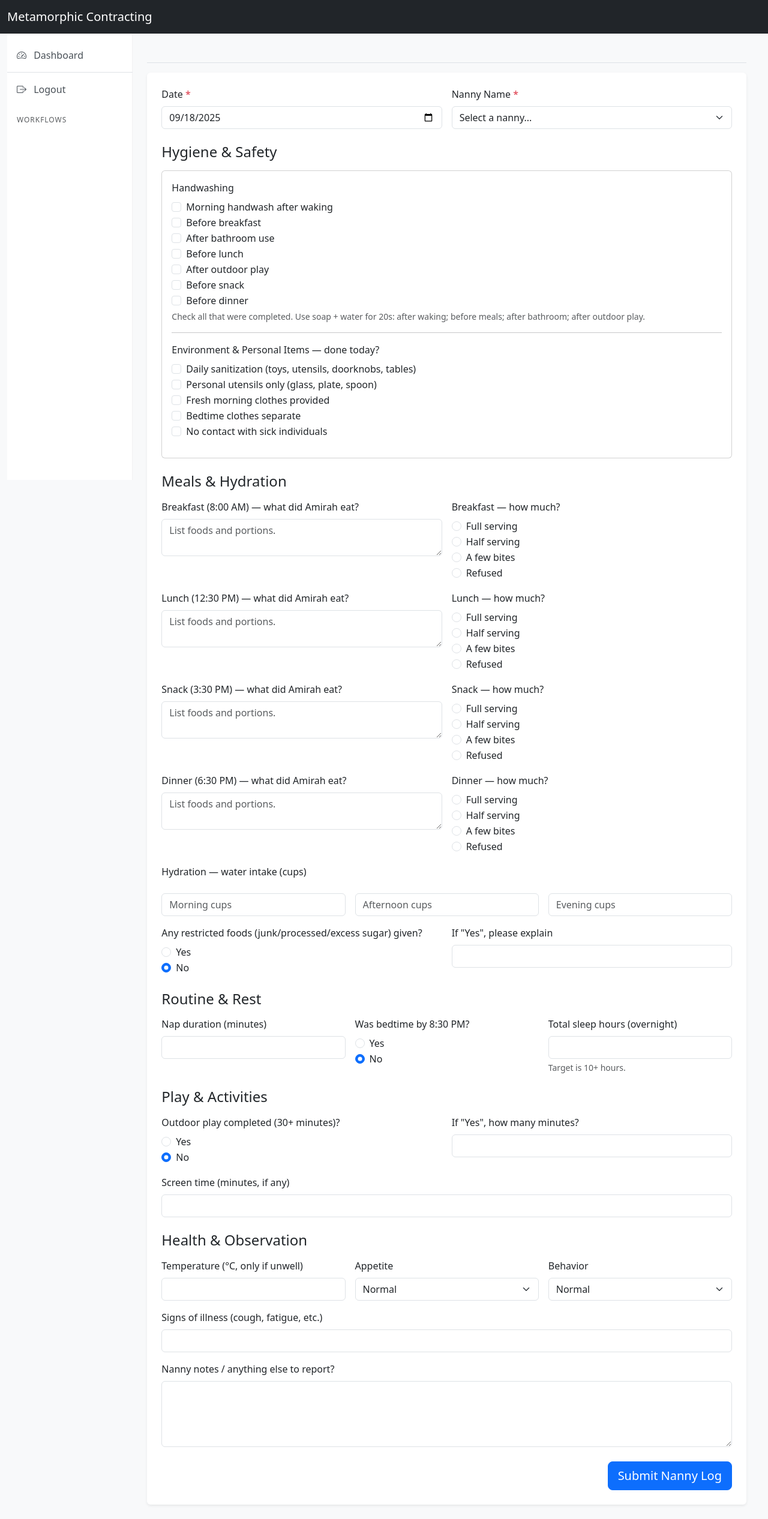
After one commit to aiengrshafiq/metamorphic_jobcard_digitization, a FastAPI app: template templates/nanny_log.html in a window 1280 px wide. The commit adds this page. Shown: the whole page at 60% size. Run offline with FastAPI, Linux system fonts and the light colour scheme; the template is opened without the code that fills it, so the values that code supplies are empty; parts of the project's set-up code (start-up, migrations or seed data) failed here and were passed over; some libraries are stand-ins or nearby versions.

Commit message:
nany code

```diff
--- a/app/main.py
+++ b/app/main.py
@@ -10,7 +10,7 @@ from app.core.config import settings
 from app.admin import MyAuthBackend, create_admin_views
 
 # Import all the routers
-from app.api.endpoints import pages, job_cards, reports, procurement, uploads, users, approvals
+from app.api.endpoints import pages, job_cards, reports, procurement, uploads, users, approvals, nanny_log
 from app.auth.router import router as auth_router
 
 
@@ -52,6 +52,7 @@ app.include_router(procurement.router, prefix="/procurement", tags=["Procurement
 app.include_router(uploads.router, prefix="/uploads", tags=["Uploads"])
 app.include_router(users.router, prefix="/users", tags=["Users"])
 app.include_router(approvals.router, prefix="/api/approvals", tags=["Approvals"])
+app.include_router(nanny_log.router, prefix="/nanny-log", tags=["Nanny Log"])
 # -------------------------------
 
 @app.get("/health", tags=["System"])
--- a/templates/base.html
+++ b/templates/base.html
@@ -65,6 +65,13 @@
                         {% if is_privileged %}
                             <li class="nav-item"><a class="nav-link" href="/material-requisition-form"><i class="bi bi-box-seam me-2"></i> Material Requisition</a></li>
                         {% endif %}
+                         {% if is_privileged or 'User' in user_roles %}
+                     <li class="nav-item">
+                        <a class="nav-link" href="/nanny-log-form">
+                            <i class="bi bi-person-hearts me-2"></i> Daily Nanny Log
+                        </a>
+                    </li>
+                    {% endif %}
                     </ul>
                     {% endif %}
 
@@ -129,6 +136,13 @@
                      {% if is_privileged or 'Supervisor/Site Officer' in user_roles %}
                          <li class="nav-item"><a class="nav-link" href="/material-requisition-form"><i class="bi bi-box-seam me-2"></i> Material Requisition</a></li>
                      {% endif %}
+                      {% if is_privileged or 'User' in user_roles %}
+                     <li class="nav-item">
+                        <a class="nav-link" href="/nanny-log-form">
+                            <i class="bi bi-person-hearts me-2"></i> Daily Nanny Log
+                        </a>
+                    </li>
+                    {% endif %}
                  </ul>
                  {% endif %}
 
--- /dev/null
+++ b/templates/nanny_log.html
@@ -0,0 +1,226 @@
+{% extends "base.html" %}
+
+{% block head_extra %}
+<link rel="stylesheet" href="https://cdn.jsdelivr.net/npm/choices.js/public/assets/styles/choices.min.css"/>
+<style>
+    .choices__inner { background-color: var(--bs-body-bg); border-radius: var(--bs-border-radius); border: var(--bs-border-width) solid var(--bs-border-color); }
+    .choices[data-type*="select-one"]::after { border-color: var(--bs-body-color) transparent transparent; }
+    .choices__list--dropdown .choices__item--selectable.is-highlighted { background-color: #0d6efd !important; }
+    .form-text { font-size: 0.875em; }
+    .form-check-label { cursor: pointer; }
+</style>
+{% endblock %}
+
+{% block content %}
+<div class="card shadow-sm border-0">
+    <div class="card-body p-4">
+        <form id="nanny-log-form" novalidate>
+            <div class="row g-3 mb-4">
+                <div class="col-md-6">
+                    <label for="log_date" class="form-label">Date <span class="text-danger">*</span></label>
+                    <input type="date" class="form-control" id="log_date" name="log_date" required>
+                </div>
+                <div class="col-md-6">
+                    <label for="nanny_id" class="form-label">Nanny Name <span class="text-danger">*</span></label>
+                    <select class="form-select" id="nanny_id" name="nanny_id" required>
+                        <option value="">Select a nanny...</option>
+                        {% for nanny in nannies %}
+                        <option value="{{ nanny.id }}">{{ nanny.name }}</option>
+                        {% endfor %}
+                    </select>
+                </div>
+            </div>
+
+            <h4 class="mb-3">Hygiene & Safety</h4>
+            <div class="card mb-4">
+                <div class="card-body">
+                    <div class="mb-3">
+                        <label class="form-label">Handwashing</label>
+                        <div id="handwashing_checks">
+                            <div class="form-check"><input class="form-check-input" type="checkbox" name="handwashing_checks" value="Morning handwash after waking" id="hw1"><label class="form-check-label" for="hw1">Morning handwash after waking</label></div>
+                            <div class="form-check"><input class="form-check-input" type="checkbox" name="handwashing_checks" value="Before breakfast" id="hw2"><label class="form-check-label" for="hw2">Before breakfast</label></div>
+                            <div class="form-check"><input class="form-check-input" type="checkbox" name="handwashing_checks" value="After bathroom use" id="hw3"><label class="form-check-label" for="hw3">After bathroom use</label></div>
+                            <div class="form-check"><input class="form-check-input" type="checkbox" name="handwashing_checks" value="Before lunch" id="hw4"><label class="form-check-label" for="hw4">Before lunch</label></div>
+                            <div class="form-check"><input class="form-check-input" type="checkbox" name="handwashing_checks" value="After outdoor play" id="hw5"><label class="form-check-label" for="hw5">After outdoor play</label></div>
+                            <div class="form-check"><input class="form-check-input" type="checkbox" name="handwashing_checks" value="Before snack" id="hw6"><label class="form-check-label" for="hw6">Before snack</label></div>
+                            <div class="form-check"><input class="form-check-input" type="checkbox" name="handwashing_checks" value="Before dinner" id="hw7"><label class="form-check-label" for="hw7">Before dinner</label></div>
+                        </div>
+                        <div class="form-text">Check all that were completed. Use soap + water for 20s: after waking; before meals; after bathroom; after outdoor play.</div>
+                    </div>
+                    <hr>
+                    <div class="mb-3">
+                        <label class="form-label">Environment & Personal Items — done today?</label>
+                         <div id="environment_checks">
+                            <div class="form-check"><input class="form-check-input" type="checkbox" name="environment_checks" value="Daily sanitization" id="ec1"><label class="form-check-label" for="ec1">Daily sanitization (toys, utensils, doorknobs, tables)</label></div>
+                            <div class="form-check"><input class="form-check-input" type="checkbox" name="environment_checks" value="Personal utensils only" id="ec2"><label class="form-check-label" for="ec2">Personal utensils only (glass, plate, spoon)</label></div>
+                            <div class="form-check"><input class="form-check-input" type="checkbox" name="environment_checks" value="Fresh morning clothes" id="ec3"><label class="form-check-label" for="ec3">Fresh morning clothes provided</label></div>
+                            <div class="form-check"><input class="form-check-input" type="checkbox" name="environment_checks" value="Bedtime clothes separate" id="ec4"><label class="form-check-label" for="ec4">Bedtime clothes separate</label></div>
+                            <div class="form-check"><input class="form-check-input" type="checkbox" name="environment_checks" value="No contact with sick individuals" id="ec5"><label class="form-check-label" for="ec5">No contact with sick individuals</label></div>
+                        </div>
+                    </div>
+                </div>
+            </div>
+
+            <h4 class="mb-3">Meals & Hydration</h4>
+            <div class="row g-3 mb-4">
+                <div class="col-md-6"><label class="form-label">Breakfast (8:00 AM) — what did Amirah eat?</label><textarea class="form-control" name="breakfast_details" rows="2" placeholder="List foods and portions."></textarea></div>
+                <div class="col-md-6"><label class="form-label">Breakfast — how much?</label>
+                    <div class="form-check"><input class="form-check-input" type="radio" name="breakfast_amount" value="Full serving" id="ba1"><label class="form-check-label" for="ba1">Full serving</label></div>
+                    <div class="form-check"><input class="form-check-input" type="radio" name="breakfast_amount" value="Half serving" id="ba2"><label class="form-check-label" for="ba2">Half serving</label></div>
+                    <div class="form-check"><input class="form-check-input" type="radio" name="breakfast_amount" value="A few bites" id="ba3"><label class="form-check-label" for="ba3">A few bites</label></div>
+                    <div class="form-check"><input class="form-check-input" type="radio" name="breakfast_amount" value="Refused" id="ba4"><label class="form-check-label" for="ba4">Refused</label></div>
+                </div>
+                <div class="col-md-6"><label class="form-label">Lunch (12:30 PM) — what did Amirah eat?</label><textarea class="form-control" name="lunch_details" rows="2" placeholder="List foods and portions."></textarea></div>
+                <div class="col-md-6"><label class="form-label">Lunch — how much?</label>
+                    <div class="form-check"><input class="form-check-input" type="radio" name="lunch_amount" value="Full serving" id="la1"><label class="form-check-label" for="la1">Full serving</label></div>
+                    <div class="form-check"><input class="form-check-input" type="radio" name="lunch_amount" value="Half serving" id="la2"><label class="form-check-label" for="la2">Half serving</label></div>
+                    <div class="form-check"><input class="form-check-input" type="radio" name="lunch_amount" value="A few bites" id="la3"><label class="form-check-label" for="la3">A few bites</label></div>
+                    <div class="form-check"><input class="form-check-input" type="radio" name="lunch_amount" value="Refused" id="la4"><label class="form-check-label" for="la4">Refused</label></div>
+                </div>
+                <div class="col-md-6"><label class="form-label">Snack (3:30 PM) — what did Amirah eat?</label><textarea class="form-control" name="snack_details" rows="2" placeholder="List foods and portions."></textarea></div>
+                <div class="col-md-6"><label class="form-label">Snack — how much?</label>
+                    <div class="form-check"><input class="form-check-input" type="radio" name="snack_amount" value="Full serving" id="sa1"><label class="form-check-label" for="sa1">Full serving</label></div>
+                    <div class="form-check"><input class="form-check-input" type="radio" name="snack_amount" value="Half serving" id="sa2"><label class="form-check-label" for="sa2">Half serving</label></div>
+                    <div class="form-check"><input class="form-check-input" type="radio" name="snack_amount" value="A few bites" id="sa3"><label class="form-check-label" for="sa3">A few bites</label></div>
+                    <div class="form-check"><input class="form-check-input" type="radio" name="snack_amount" value="Refused" id="sa4"><label class="form-check-label" for="sa4">Refused</label></div>
+                </div>
+                <div class="col-md-6"><label class="form-label">Dinner (6:30 PM) — what did Amirah eat?</label><textarea class="form-control" name="dinner_details" rows="2" placeholder="List foods and portions."></textarea></div>
+                <div class="col-md-6"><label class="form-label">Dinner — how much?</label>
+                    <div class="form-check"><input class="form-check-input" type="radio" name="dinner_amount" value="Full serving" id="da1"><label class="form-check-label" for="da1">Full serving</label></div>
+                    <div class="form-check"><input class="form-check-input" type="radio" name="dinner_amount" value="Half serving" id="da2"><label class="form-check-label" for="da2">Half serving</label></div>
+                    <div class="form-check"><input class="form-check-input" type="radio" name="dinner_amount" value="A few bites" id="da3"><label class="form-check-label" for="da3">A few bites</label></div>
+                    <div class="form-check"><input class="form-check-input" type="radio" name="dinner_amount" value="Refused" id="da4"><label class="form-check-label" for="da4">Refused</label></div>
+                </div>
+                <div class="col-12"><label class="form-label">Hydration — water intake (cups)</label></div>
+                 <div class="col-md-4"><input type="text" class="form-control" name="hydration_morning_cups" placeholder="Morning cups"></div>
+                 <div class="col-md-4"><input type="text" class="form-control" name="hydration_afternoon_cups" placeholder="Afternoon cups"></div>
+                 <div class="col-md-4"><input type="text" class="form-control" name="hydration_evening_cups" placeholder="Evening cups"></div>
+                 <div class="col-md-6"><label class="form-label">Any restricted foods (junk/processed/excess sugar) given?</label>
+                     <div class="form-check"><input class="form-check-input" type="radio" name="restricted_foods_given" value="true" id="rf-yes"><label class="form-check-label" for="rf-yes">Yes</label></div>
+                     <div class="form-check"><input class="form-check-input" type="radio" name="restricted_foods_given" value="false" id="rf-no" checked><label class="form-check-label" for="rf-no">No</label></div>
+                 </div>
+                 <div class="col-md-6"><label class="form-label">If "Yes", please explain</label><input type="text" class="form-control" name="restricted_foods_details"></div>
+            </div>
+
+            <h4 class="mb-3">Routine & Rest</h4>
+            <div class="row g-3 mb-4">
+                <div class="col-md-4"><label class="form-label">Nap duration (minutes)</label><input type="number" class="form-control" name="nap_duration_minutes"></div>
+                <div class="col-md-4"><label class="form-label">Was bedtime by 8:30 PM?</label>
+                    <div class="form-check"><input class="form-check-input" type="radio" name="bedtime_by_830pm" value="true" id="bt-yes"><label class="form-check-label" for="bt-yes">Yes</label></div>
+                    <div class="form-check"><input class="form-check-input" type="radio" name="bedtime_by_830pm" value="false" id="bt-no" checked><label class="form-check-label" for="bt-no">No</label></div>
+                </div>
+                <div class="col-md-4"><label class="form-label">Total sleep hours (overnight)</label><input type="text" class="form-control" name="total_sleep_hours"><div class="form-text">Target is 10+ hours.</div></div>
+            </div>
+
+            <h4 class="mb-3">Play & Activities</h4>
+            <div class="row g-3 mb-4">
+                <div class="col-md-6"><label class="form-label">Outdoor play completed (30+ minutes)?</label>
+                    <div class="form-check"><input class="form-check-input" type="radio" name="outdoor_play_completed" value="true" id="op-yes"><label class="form-check-label" for="op-yes">Yes</label></div>
+                    <div class="form-check"><input class="form-check-input" type="radio" name="outdoor_play_completed" value="false" id="op-no" checked><label class="form-check-label" for="op-no">No</label></div>
+                </div>
+                <div class="col-md-6"><label class="form-label">If "Yes", how many minutes?</label><input type="number" class="form-control" name="outdoor_play_minutes"></div>
+                <div class="col-12"><label class="form-label">Screen time (minutes, if any)</label><input type="number" class="form-control" name="screen_time_minutes"></div>
+            </div>
+
+            <h4 class="mb-3">Health & Observation</h4>
+            <div class="row g-3 mb-4">
+                <div class="col-md-4"><label class="form-label">Temperature (°C, only if unwell)</label><input type="number" step="0.1" class="form-control" name="temperature_celsius"></div>
+                <div class="col-md-4"><label class="form-label">Appetite</label><select class="form-select" name="appetite"><option value="Normal" selected>Normal</option><option value="Reduced">Reduced</option></select></div>
+                <div class="col-md-4"><label class="form-label">Behavior</label><select class="form-select" name="behavior"><option value="Normal" selected>Normal</option><option value="Unusual">Unusual</option></select></div>
+                <div class="col-12"><label class="form-label">Signs of illness (cough, fatigue, etc.)</label><input type="text" class="form-control" name="signs_of_illness"></div>
+                <div class="col-12"><label class="form-label">Nanny notes / anything else to report?</label><textarea class="form-control" name="nanny_notes" rows="4"></textarea></div>
+            </div>
+
+            <div class="mt-4 text-end">
+                <button type="submit" class="btn btn-primary btn-lg" id="submit-btn">
+                    <span class="spinner-border spinner-border-sm" role="status" aria-hidden="true" style="display: none;"></span>
+                    Submit Nanny Log
+                </button>
+            </div>
+        </form>
+    </div>
+</div>
+{% endblock %}
+
+{% block scripts_extra %}
+<script src="https://cdn.jsdelivr.net/npm/choices.js/public/assets/scripts/choices.min.js"></script>
+<script>
+    // Helper function to read a cookie by name
+    function getCookie(name) {
+        const value = `; ${document.cookie}`;
+        const parts = value.split(`; ${name}=`);
+        if (parts.length === 2) return parts.pop().split(';').shift();
+    }
+
+    document.addEventListener('DOMContentLoaded', function () {
+        new Choices('#nanny_id', { searchEnabled: true, removeItemButton: false, itemSelectText: '' });
+
+        const form = document.getElementById('nanny-log-form');
+        const submitBtn = document.getElementById('submit-btn');
+        const spinner = submitBtn.querySelector('.spinner-border');
+        const toastElement = document.getElementById('responseToast');
+        const toast = new bootstrap.Toast(toastElement);
+
+        // Set today's date by default
+        document.getElementById('log_date').valueAsDate = new Date();
+
+        form.addEventListener('submit', async function(e) {
+            e.preventDefault();
+            if (!form.checkValidity()) {
+                form.classList.add('was-validated');
+                return;
+            }
+
+            spinner.style.display = 'inline-block';
+            submitBtn.disabled = true;
+
+            const toastBody = document.getElementById('toast-body');
+            const toastTitle = document.getElementById('toast-title');
+            toastElement.classList.remove('bg-danger', 'bg-success');
+
+            const token = getCookie('access_token');
+            if (!token) {
+                toastElement.classList.add('bg-danger', 'text-white');
+                toastTitle.innerText = 'Authentication Error';
+                toastBody.innerText = 'You are not logged in.';
+                toast.show();
+                spinner.style.display = 'none';
+                submitBtn.disabled = false;
+                return;
+            }
+
+            // Manually handle boolean radio/checkbox values
+            const formData = new FormData(form);
+            formData.set('restricted_foods_given', document.querySelector('input[name="restricted_foods_given"]:checked').value);
+            formData.set('bedtime_by_830pm', document.querySelector('input[name="bedtime_by_830pm"]:checked').value);
+            formData.set('outdoor_play_completed', document.querySelector('input[name="outdoor_play_completed"]:checked').value);
+
+            try {
+                const response = await fetch('/nanny-log/', {
+                    method: 'POST',
+                    headers: { 'Authorization': `Bearer ${token}` },
+                    body: formData
+                });
+                const result = await response.json();
+                if (!response.ok) { throw new Error(result.detail || result.message || 'An error occurred.'); }
+
+                toastElement.classList.add('bg-success', 'text-white');
+                toastTitle.innerText = 'Success!';
+                toastBody.innerText = result.message;
+                form.reset();
+                form.classList.remove('was-validated');
+                document.getElementById('log_date').valueAsDate = new Date();
+
+            } catch (error) {
+                toastElement.classList.add('bg-danger', 'text-white');
+                toastTitle.innerText = 'Error!';
+                toastBody.innerText = error.message;
+            } finally {
+                toast.show();
+                spinner.style.display = 'none';
+                submitBtn.disabled = false;
+            }
+        });
+    });
+</script>
+{% endblock %}
```
Also changed, not shown: alembic/versions/26ec98c3e539_add_nanny_log_table.py (added, +69 -0 lines), app/api/endpoints/nanny_log.py (added, +86 -0 lines), app/api/endpoints/pages.py (+18 -0 lines), app/models.py (+52 -0 lines), app/schemas.py (+31 -0 lines).
